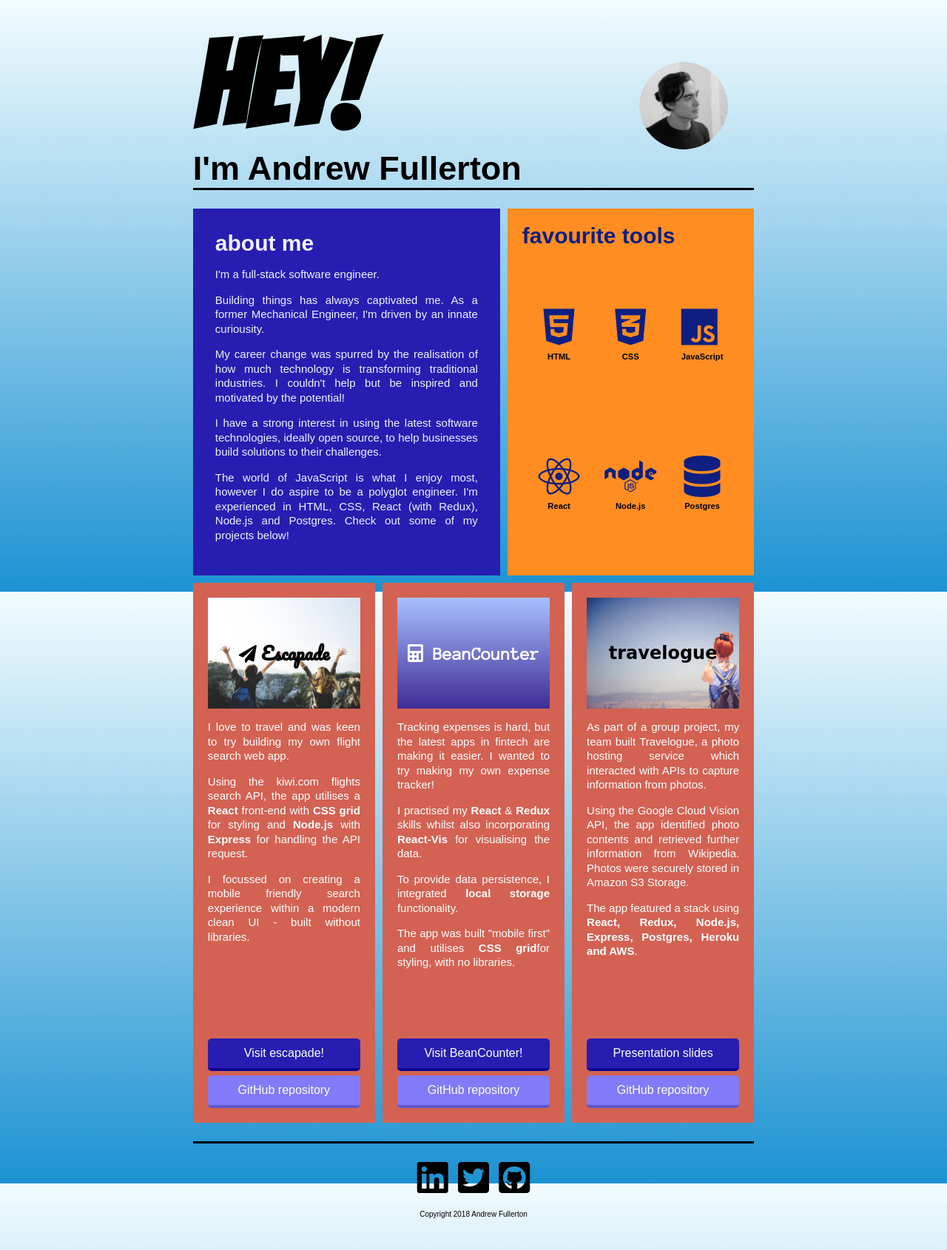
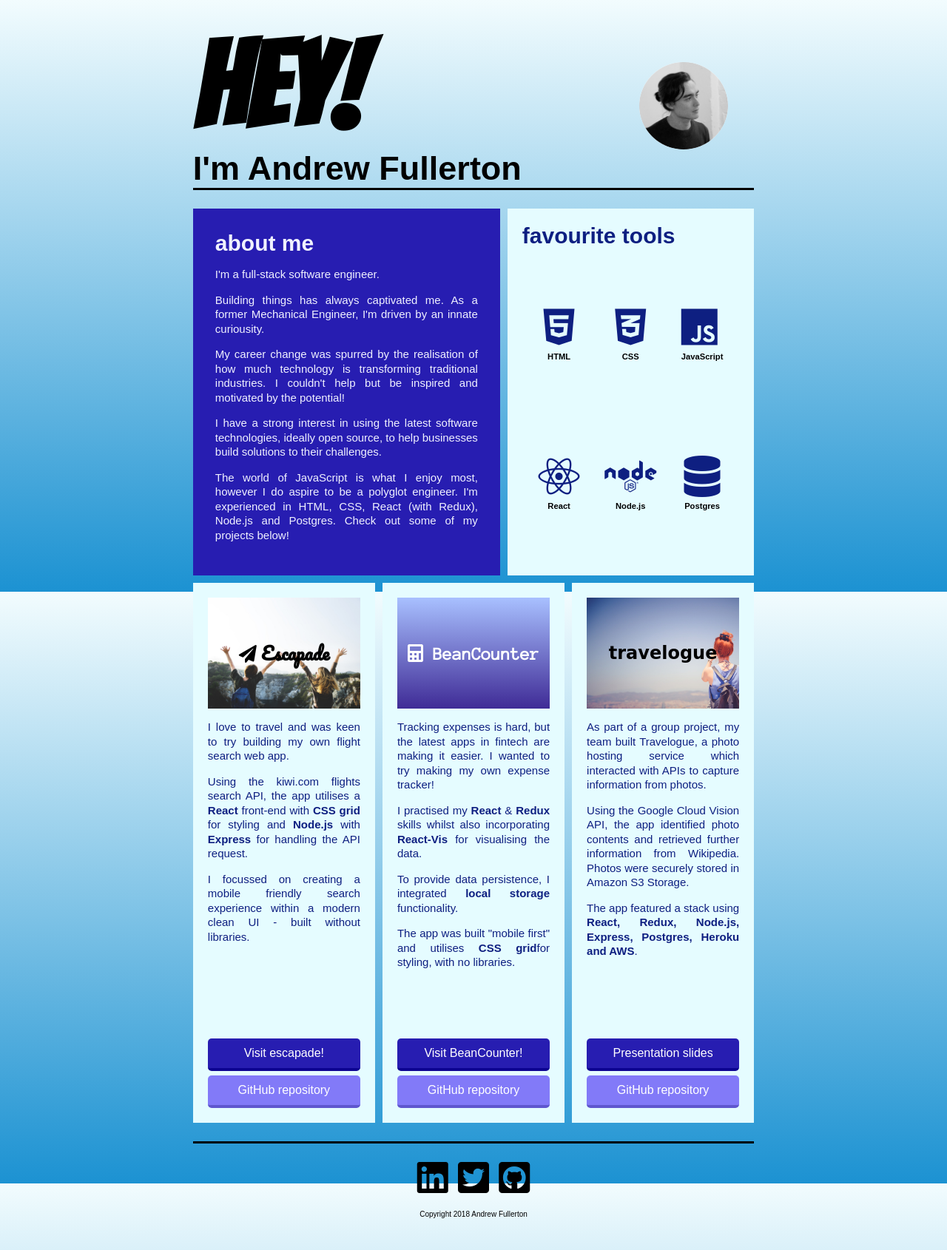
Before and after one commit to fullo01/portfolio-2018, a PHP site: page /index.html in a window 1280 px wide. Shown: the whole page at 74% size. Run offline with PHP 8.4, Linux system fonts and the light colour scheme; some libraries are stand-ins or nearby versions; some web fonts are replaced.

Commit message:
updated styling

```diff
--- a/style.css
+++ b/style.css
@@ -78,7 +78,7 @@ body p {
 
 .about-me-skills {
     padding: 20px;
-    background: rgb(255, 141, 34);
+    background: #E5FCFF;
     color: white;
     display: grid;
     grid-template-rows: 1fr 10fr;
@@ -104,10 +104,6 @@ body p {
     margin: 0.3em;
 }
 
-.icon:hover {
-    color: rgb(243, 243, 243);
-}
-
 .icon h3 {
     margin: 0;
     font-size: 0.2em;
@@ -127,8 +123,8 @@ main-content h1 {
 }
 
 .portfolio-1 {
-    background: rgb(211, 98, 83);
-    color: white;
+    background: #E5FCFF;
+    color: rgb(14, 31, 129);
     padding: 20px;
     display: grid;
     grid-template-rows: 150px 330px 50px 50px;
@@ -152,8 +148,8 @@ main-content h1 {
 }
 
 .portfolio-2 {
-    background: rgb(211, 98, 83);
-    color: white;
+    background: #E5FCFF;
+    color: rgb(14, 31, 129);
     padding: 20px;
     display: grid;
     grid-template-rows: 150px 330px 50px 50px;
@@ -180,8 +176,8 @@ main-content h1 {
 }
 
 .portfolio-3 {
-    background: rgb(211, 98, 83);
-    color: white;
+    background: #E5FCFF;
+    color: rgb(14, 31, 129);
     padding: 20px;
     display: grid;
     grid-template-rows: 150px 330px 50px 50px;
```
Also changed, not shown: 1 other file.
